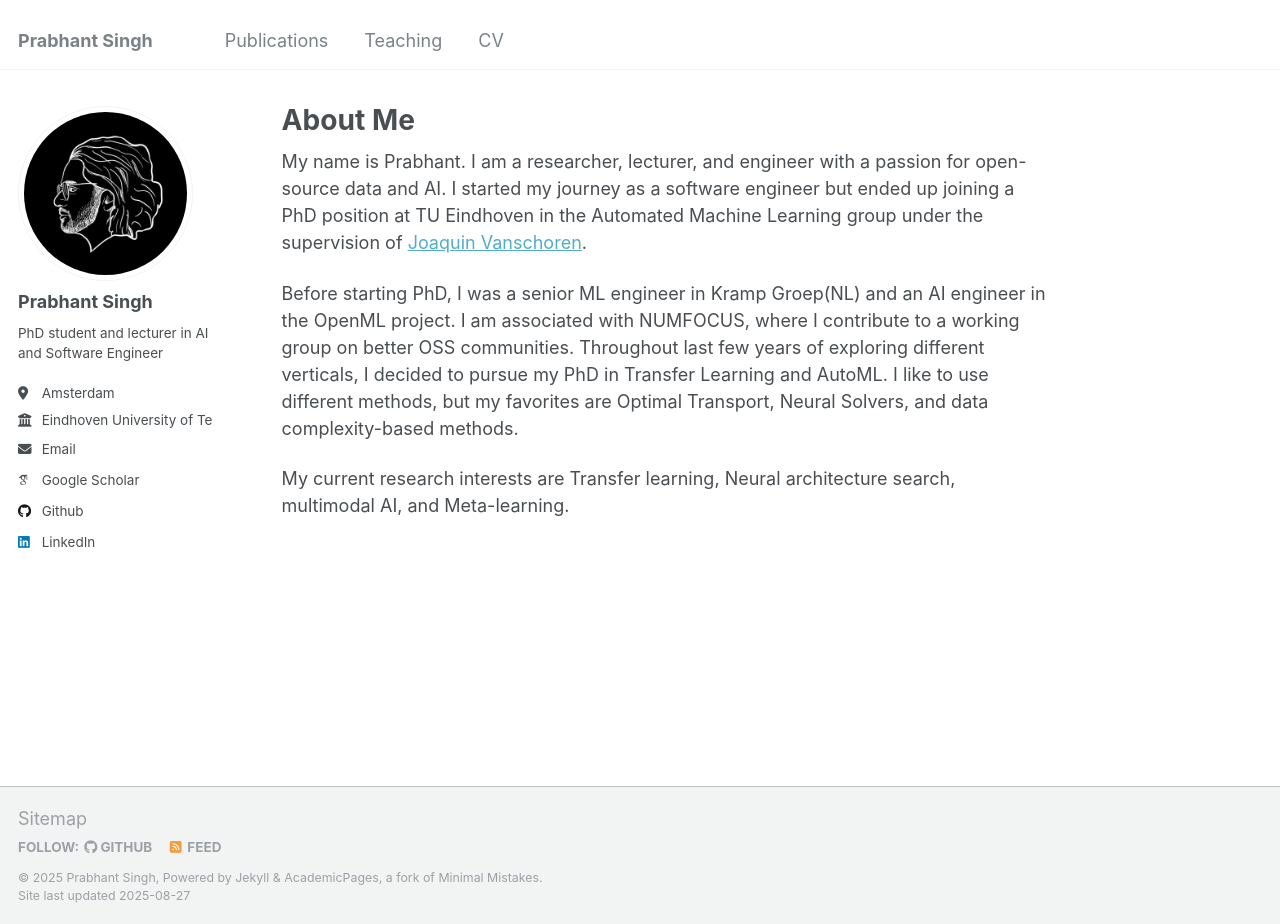
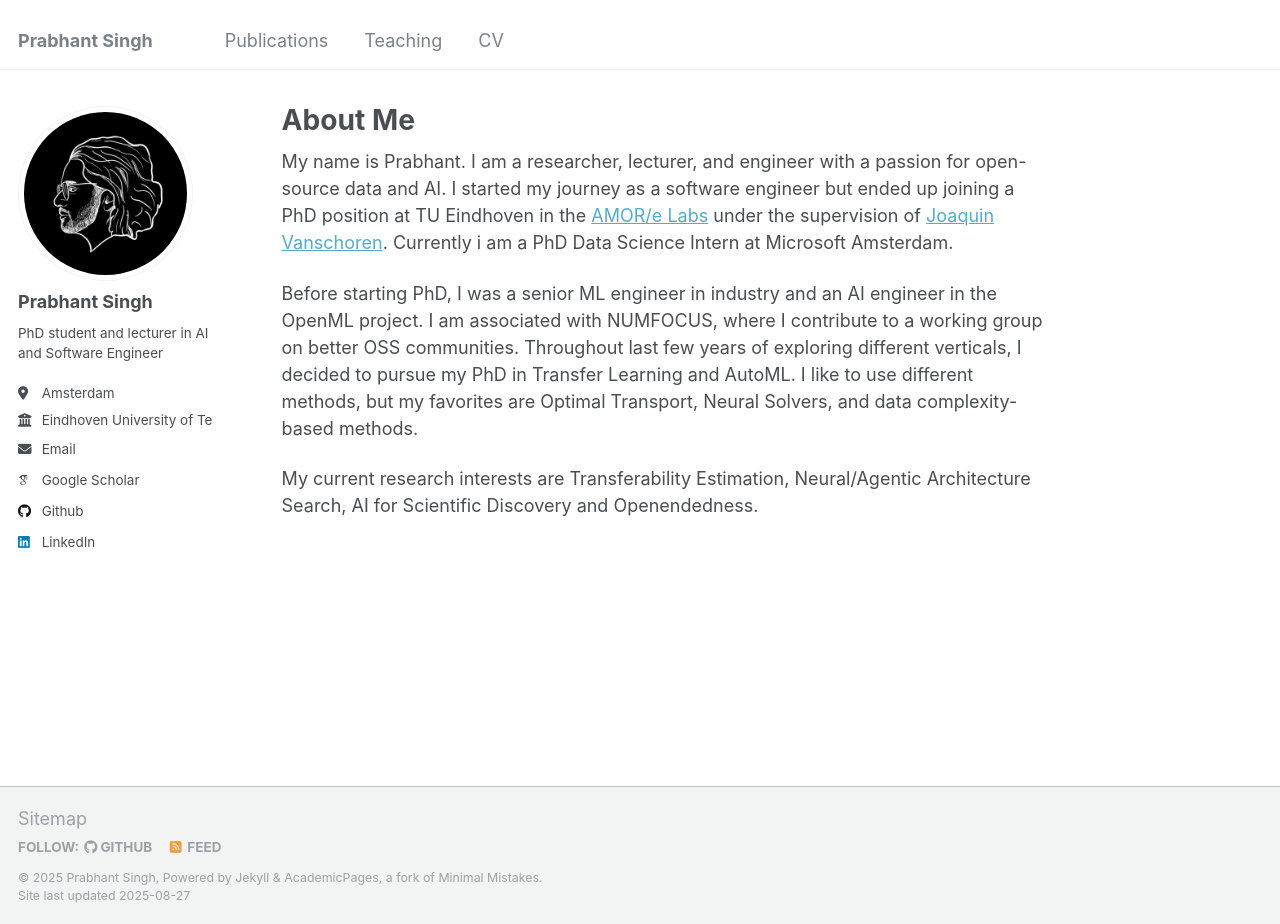
Before and after one commit to prabhant/prabhant.github.io, a Jekyll site: the page built from _pages/about.md, in a window 1280 px wide and 924 px high. Built offline with Jekyll 4.4.1, drawn with Linux system fonts in a browser that asks for light colours; some web fonts are replaced.

Commit message:
Update personal information and research interests

```diff
--- a/_pages/about.md
+++ b/_pages/about.md
@@ -7,8 +7,8 @@ redirect_from:
   - /about.html
 ---
 
-My name is Prabhant. I am a researcher, lecturer, and engineer with a passion for open-source data and AI. I started my journey as a software engineer but ended up joining a PhD position at TU Eindhoven in the Automated Machine Learning group under the supervision of [Joaquin Vanschoren](https://joaquinvanschoren.github.io/home/).
+My name is Prabhant. I am a researcher, lecturer, and engineer with a passion for open-source data and AI. I started my journey as a software engineer but ended up joining a PhD position at TU Eindhoven in the [AMOR/e Labs](https://amore-labs.github.io/website/) under the supervision of [Joaquin Vanschoren](https://joaquinvanschoren.github.io/home/). Currently i am a PhD Data Science Intern at Microsoft Amsterdam.
 
-Before starting PhD, I was a senior ML engineer in Kramp Groep(NL) and an AI engineer in the OpenML project. I am associated with NUMFOCUS, where I contribute to a working group on better OSS communities. Throughout last few years of exploring different verticals, I decided to pursue my PhD in Transfer Learning and AutoML. I like to use different methods, but my favorites are Optimal Transport, Neural Solvers, and data complexity-based methods.
+Before starting PhD, I was a senior ML engineer in industry and an AI engineer in the OpenML project. I am associated with NUMFOCUS, where I contribute to a working group on better OSS communities. Throughout last few years of exploring different verticals, I decided to pursue my PhD in Transfer Learning and AutoML. I like to use different methods, but my favorites are Optimal Transport, Neural Solvers, and data complexity-based methods.
 
-My current research interests are Transfer learning, Neural architecture search, multimodal AI, and Meta-learning.
+My current research interests are Transferability Estimation, Neural/Agentic Architecture Search, AI for Scientific Discovery and Openendedness.
```
